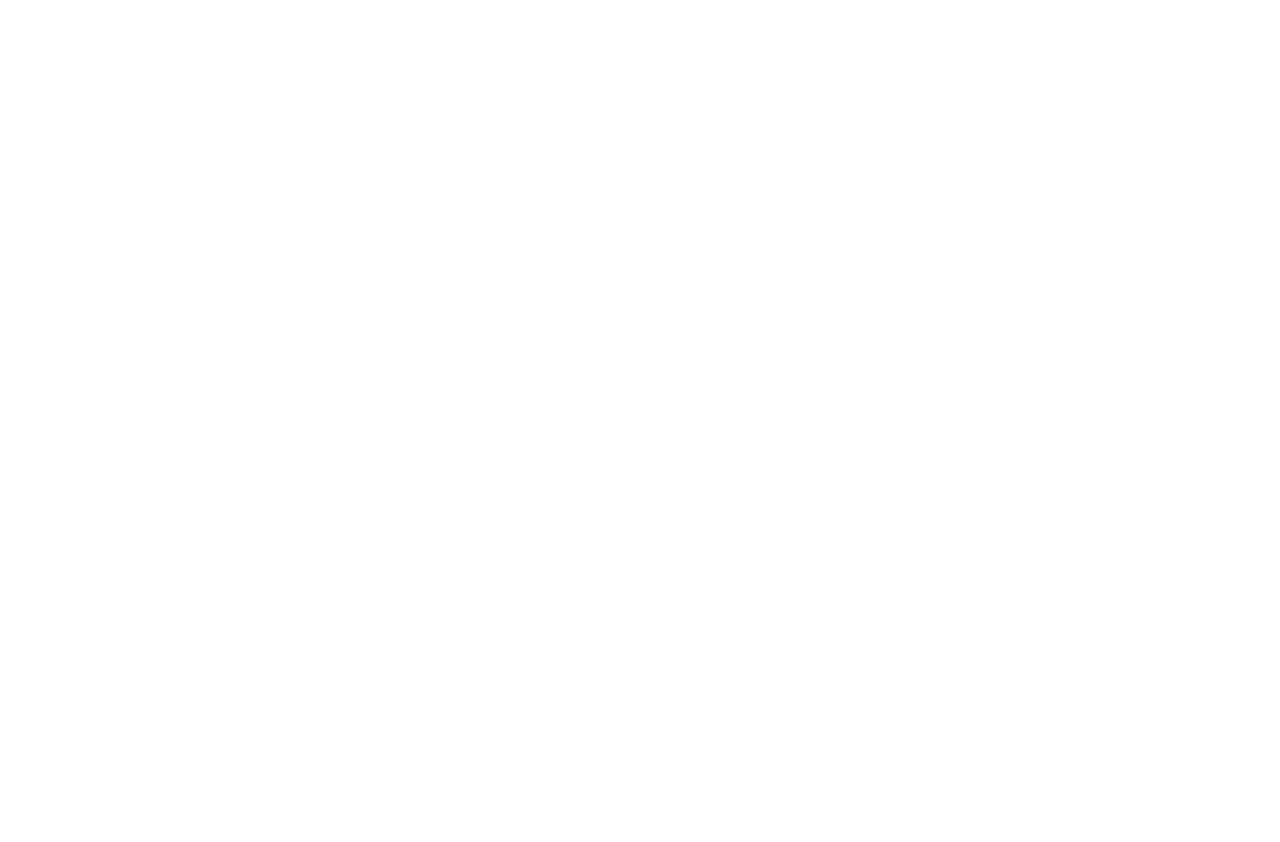
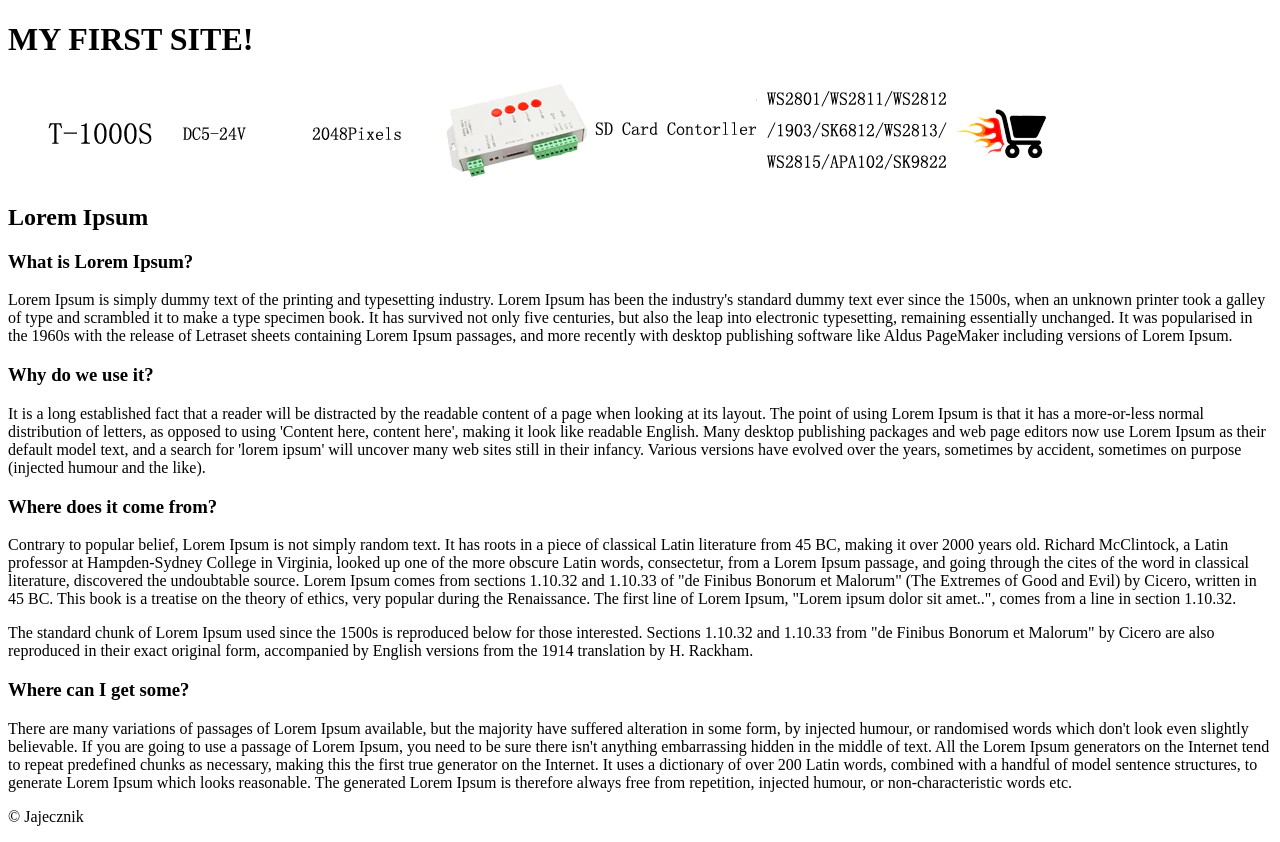
Before and after one commit to Jajecznik/first_site, a plain HTML site: page index.html in a window 1280 px wide. Before the commit the page ends 800 px from the top, so only its background shows below. Drawn offline with Linux system fonts and the light colour scheme.

Commit message:
adding photo and main headers

```diff
--- a/index.html
+++ b/index.html
@@ -5,6 +5,44 @@
         <title>My first site</title>
     </head>
     <body>
+        <header>
+            <h1>MY FIRST SITE!</h1>
+            <nav>
+                <figure>
+                    <a href="https://www.lipsum.com/" target="_blank">
+                        <img src="./images/img1.png" alt="Photo with link to Lorem Ipsum site">
+                    </a>
+                </figure>
+            </nav>
+        </header>
+        <main>
+            <article>
+                <h2>Lorem Ipsum</h2>
 
+                <section>
+                    <h3>What is Lorem Ipsum?</h3>
+                    <p>Lorem Ipsum is simply dummy text of the printing and typesetting industry. Lorem Ipsum has been the industry's standard dummy text ever since the 1500s, when an unknown printer took a galley of type and scrambled it to make a type specimen book. It has survived not only five centuries, but also the leap into electronic typesetting, remaining essentially unchanged. It was popularised in the 1960s with the release of Letraset sheets containing Lorem Ipsum passages, and more recently with desktop publishing software like Aldus PageMaker including versions of Lorem Ipsum.</p>
+                </section>
+
+                <section>
+                    <h3>Why do we use it?</h3>
+                    <p>It is a long established fact that a reader will be distracted by the readable content of a page when looking at its layout. The point of using Lorem Ipsum is that it has a more-or-less normal distribution of letters, as opposed to using 'Content here, content here', making it look like readable English. Many desktop publishing packages and web page editors now use Lorem Ipsum as their default model text, and a search for 'lorem ipsum' will uncover many web sites still in their infancy. Various versions have evolved over the years, sometimes by accident, sometimes on purpose (injected humour and the like).</p>
+                </section>
+
+                <section>
+                    <h3>Where does it come from?</h3>
+                    <p>Contrary to popular belief, Lorem Ipsum is not simply random text. It has roots in a piece of classical Latin literature from 45 BC, making it over 2000 years old. Richard McClintock, a Latin professor at Hampden-Sydney College in Virginia, looked up one of the more obscure Latin words, consectetur, from a Lorem Ipsum passage, and going through the cites of the word in classical literature, discovered the undoubtable source. Lorem Ipsum comes from sections 1.10.32 and 1.10.33 of "de Finibus Bonorum et Malorum" (The Extremes of Good and Evil) by Cicero, written in 45 BC. This book is a treatise on the theory of ethics, very popular during the Renaissance. The first line of Lorem Ipsum, "Lorem ipsum dolor sit amet..", comes from a line in section 1.10.32.</p>
+                    <p>The standard chunk of Lorem Ipsum used since the 1500s is reproduced below for those interested. Sections 1.10.32 and 1.10.33 from "de Finibus Bonorum et Malorum" by Cicero are also reproduced in their exact original form, accompanied by English versions from the 1914 translation by H. Rackham.</p>
+                </section>
+
+                <section>
+                    <h3>Where can I get some?</h3>
+                    <p>There are many variations of passages of Lorem Ipsum available, but the majority have suffered alteration in some form, by injected humour, or randomised words which don't look even slightly believable. If you are going to use a passage of Lorem Ipsum, you need to be sure there isn't anything embarrassing hidden in the middle of text. All the Lorem Ipsum generators on the Internet tend to repeat predefined chunks as necessary, making this the first true generator on the Internet. It uses a dictionary of over 200 Latin words, combined with a handful of model sentence structures, to generate Lorem Ipsum which looks reasonable. The generated Lorem Ipsum is therefore always free from repetition, injected humour, or non-characteristic words etc.</p>
+                </section>
+            </article>
+        </main>
+        <footer>
+            <p>&copy; Jajecznik</p>
+        </footer>
     </body>
 </html>
```
Also changed, not shown: images/img1.png (added).
